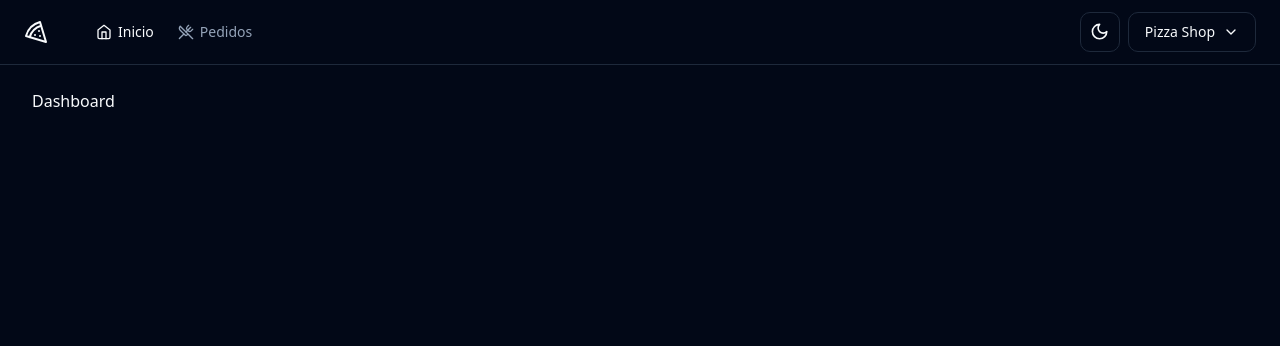
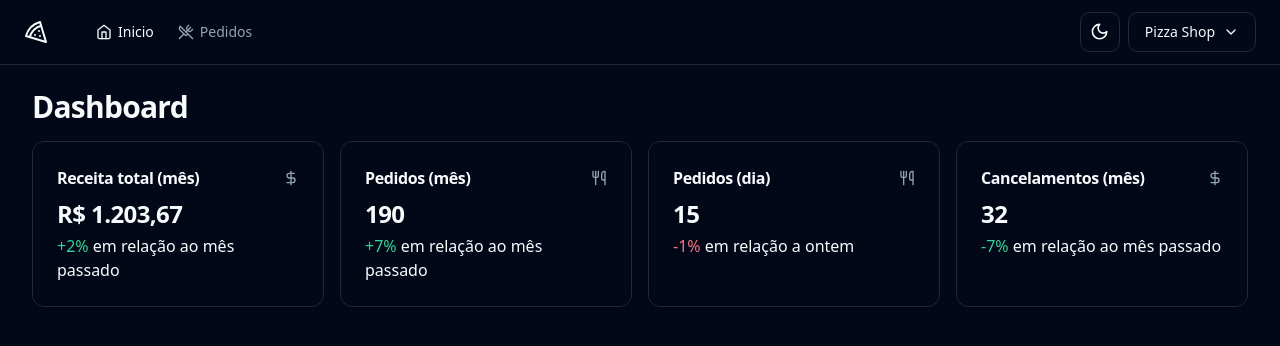
Before and after one commit to Rogerio-17/PizzaShop, a React (Vite) app: page / in a window 1280 px wide. Shown: the top 346 px of the page. Built offline with nearby package versions, Linux system fonts and the light colour scheme.

Commit message:
Finalizando cards da pagina dashboard

```diff
--- /dev/null
+++ b/src/components/ui/card.tsx
@@ -0,0 +1,79 @@
+import * as React from "react"
+
+import { cn } from "@/lib/utils"
+
+const Card = React.forwardRef<
+  HTMLDivElement,
+  React.HTMLAttributes<HTMLDivElement>
+>(({ className, ...props }, ref) => (
+  <div
+    ref={ref}
+    className={cn(
+      "rounded-lg border bg-card text-card-foreground shadow-sm",
+      className
+    )}
+    {...props}
+  />
+))
+Card.displayName = "Card"
+
+const CardHeader = React.forwardRef<
+  HTMLDivElement,
+  React.HTMLAttributes<HTMLDivElement>
+>(({ className, ...props }, ref) => (
+  <div
+    ref={ref}
+    className={cn("flex flex-col space-y-1.5 p-6", className)}
+    {...props}
+  />
+))
+CardHeader.displayName = "CardHeader"
+
+const CardTitle = React.forwardRef<
+  HTMLParagraphElement,
+  React.HTMLAttributes<HTMLHeadingElement>
+>(({ className, ...props }, ref) => (
+  <h3
+    ref={ref}
+    className={cn(
+      "text-2xl font-semibold leading-none tracking-tight",
+      className
+    )}
+    {...props}
+  />
+))
+CardTitle.displayName = "CardTitle"
+
+const CardDescription = React.forwardRef<
+  HTMLParagraphElement,
+  React.HTMLAttributes<HTMLParagraphElement>
+>(({ className, ...props }, ref) => (
+  <p
+    ref={ref}
+    className={cn("text-sm text-muted-foreground", className)}
+    {...props}
+  />
+))
+CardDescription.displayName = "CardDescription"
+
+const CardContent = React.forwardRef<
+  HTMLDivElement,
+  React.HTMLAttributes<HTMLDivElement>
+>(({ className, ...props }, ref) => (
+  <div ref={ref} className={cn("p-6 pt-0", className)} {...props} />
+))
+CardContent.displayName = "CardContent"
+
+const CardFooter = React.forwardRef<
+  HTMLDivElement,
+  React.HTMLAttributes<HTMLDivElement>
+>(({ className, ...props }, ref) => (
+  <div
+    ref={ref}
+    className={cn("flex items-center p-6 pt-0", className)}
+    {...props}
+  />
+))
+CardFooter.displayName = "CardFooter"
+
+export { Card, CardHeader, CardFooter, CardTitle, CardDescription, CardContent }
--- a/src/pages/app/dashboard.tsx
+++ /dev/null
@@ -1,10 +0,0 @@
-import { Helmet } from 'react-helmet-async'
-
-export function Dashboard() {
-  return (
-    <>
-      <Helmet title="Dashboard" />
-      <h1>Dashboard</h1>
-    </>
-  )
-}
--- /dev/null
+++ b/src/pages/app/dashboard/dashboard.tsx
@@ -0,0 +1,24 @@
+import { Helmet } from 'react-helmet-async'
+
+import { DayOrderAmountCard } from './day-order-amount-card'
+import { MonthCanceldOrderAmountCard } from './month-canceled-orders-amount-card'
+import { MonthOrderAmountCard } from './month-order-amount-card'
+import { MonthRevenueCard } from './month-revenue'
+
+export function Dashboard() {
+  return (
+    <>
+      <Helmet title="Dashboard" />
+      <div className="flex flex-col gap-4">
+        <h1 className="text-3xl font-bold tracking-tight">Dashboard</h1>
+
+        <div className="grid grid-cols-4 gap-4">
+          <MonthRevenueCard />
+          <MonthOrderAmountCard />
+          <DayOrderAmountCard />
+          <MonthCanceldOrderAmountCard />
+        </div>
+      </div>
+    </>
+  )
+}
--- /dev/null
+++ b/src/pages/app/dashboard/day-order-amount-card.tsx
@@ -0,0 +1,21 @@
+import { Utensils } from 'lucide-react'
+
+import { Card, CardContent, CardHeader, CardTitle } from '@/components/ui/card'
+
+export function DayOrderAmountCard() {
+  return (
+    <Card>
+      <CardHeader className="flex-row items-center justify-between space-y-0 pb-2">
+        <CardTitle className="text-base font-semibold">Pedidos (dia)</CardTitle>
+        <Utensils className="h-4 w-4 text-muted-foreground" />
+      </CardHeader>
+      <CardContent className="space-y-1">
+        <span className="text-2xl font-bold tracking-tight">15</span>
+        <p className="">
+          <span className="text-rose-500 dark:text-rose-400">-1%</span> em
+          relação a ontem
+        </p>
+      </CardContent>
+    </Card>
+  )
+}
--- /dev/null
+++ b/src/pages/app/dashboard/month-canceled-orders-amount-card.tsx
@@ -0,0 +1,23 @@
+import { DollarSign } from 'lucide-react'
+
+import { Card, CardContent, CardHeader, CardTitle } from '@/components/ui/card'
+
+export function MonthCanceldOrderAmountCard() {
+  return (
+    <Card>
+      <CardHeader className="flex-row items-center justify-between space-y-0 pb-2">
+        <CardTitle className="text-base font-semibold">
+          Cancelamentos (mês)
+        </CardTitle>
+        <DollarSign className="h-4 w-4 text-muted-foreground" />
+      </CardHeader>
+      <CardContent className="space-y-1">
+        <span className="text-2xl font-bold tracking-tight">32</span>
+        <p className="">
+          <span className="text-emerald-500 dark:text-emerald-400">-7%</span> em
+          relação ao mês passado
+        </p>
+      </CardContent>
+    </Card>
+  )
+}
--- /dev/null
+++ b/src/pages/app/dashboard/month-order-amount-card.tsx
@@ -0,0 +1,21 @@
+import { Utensils } from 'lucide-react'
+
+import { Card, CardContent, CardHeader, CardTitle } from '@/components/ui/card'
+
+export function MonthOrderAmountCard() {
+  return (
+    <Card>
+      <CardHeader className="flex-row items-center justify-between space-y-0 pb-2">
+        <CardTitle className="text-base font-semibold">Pedidos (mês)</CardTitle>
+        <Utensils className="h-4 w-4 text-muted-foreground" />
+      </CardHeader>
+      <CardContent className="space-y-1">
+        <span className="text-2xl font-bold tracking-tight">190</span>
+        <p className="">
+          <span className="text-emerald-500 dark:text-emerald-400">+7%</span> em
+          relação ao mês passado
+        </p>
+      </CardContent>
+    </Card>
+  )
+}
--- /dev/null
+++ b/src/pages/app/dashboard/month-revenue.tsx
@@ -0,0 +1,23 @@
+import { DollarSign } from 'lucide-react'
+
+import { Card, CardContent, CardHeader, CardTitle } from '@/components/ui/card'
+
+export function MonthRevenueCard() {
+  return (
+    <Card>
+      <CardHeader className="flex-row items-center justify-between space-y-0 pb-2">
+        <CardTitle className="text-base font-semibold">
+          Receita total (mês)
+        </CardTitle>
+        <DollarSign className="h-4 w-4 text-muted-foreground" />
+      </CardHeader>
+      <CardContent className="space-y-1">
+        <span className="text-2xl font-bold tracking-tight">R$ 1.203,67</span>
+        <p className="">
+          <span className="text-emerald-500 dark:text-emerald-400">+2%</span> em
+          relação ao mês passado
+        </p>
+      </CardContent>
+    </Card>
+  )
+}
--- a/src/routes.tsx
+++ b/src/routes.tsx
@@ -2,7 +2,7 @@
 
 import { AppLayout } from './pages/_layouts/app'
 import { AuthLayout } from './pages/_layouts/auth'
-import { Dashboard } from './pages/app/dashboard'
+import { Dashboard } from './pages/app/dashboard/dashboard'
 import { Orders } from './pages/app/orders/orders'
 import { SignIn } from './pages/auth/sign-in'
 import { SignUp } from './pages/auth/sign-up'
```
